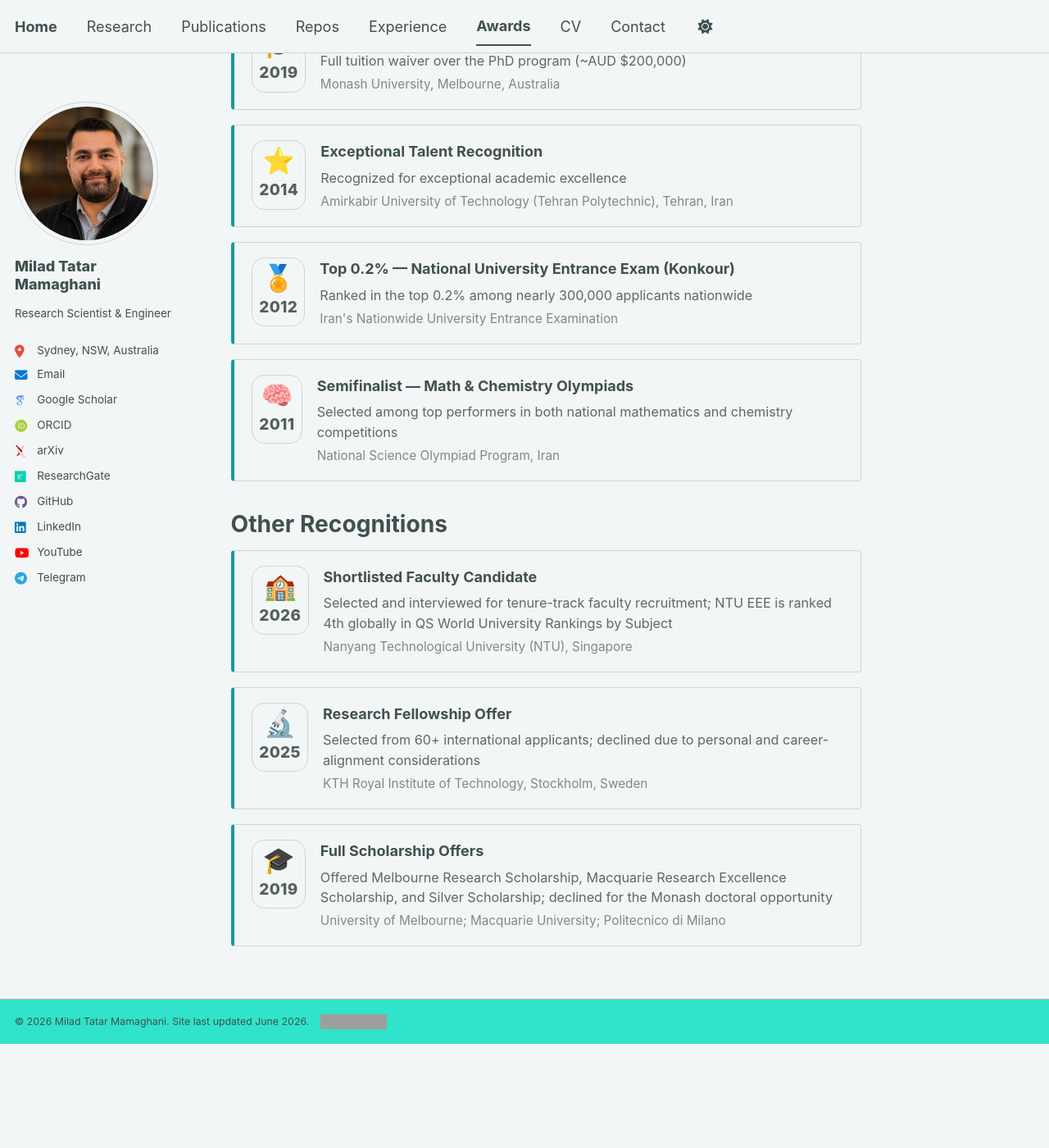
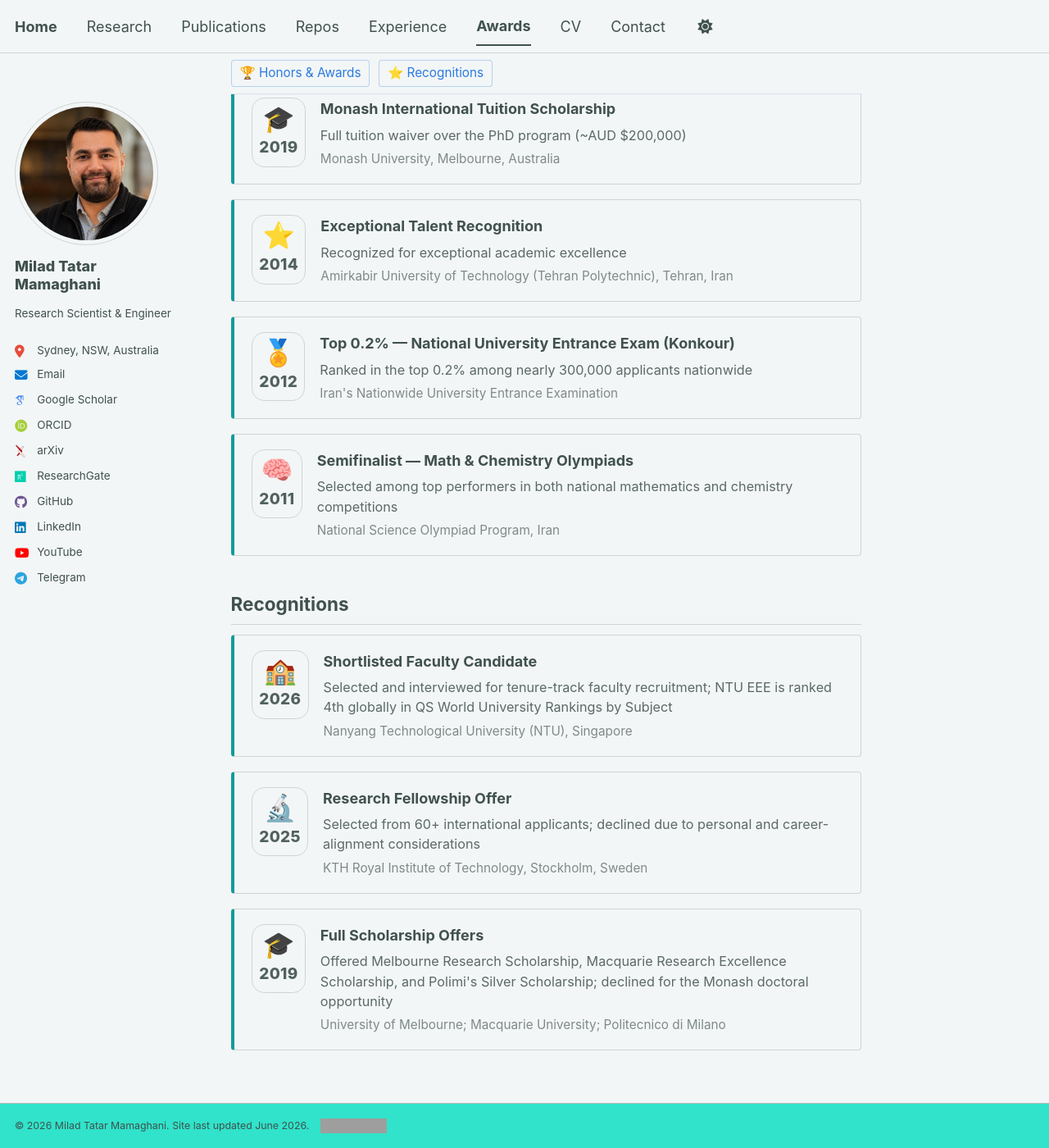
Before and after one commit to miladtm94/miladtm94.github.io, a Jekyll site: the page built from _pages/awards.html, in a window 1280 px wide and 1400 px high, scrolled down 1694 px. Shown: the whole window at 82% size. Built offline with Jekyll 4.4.1, drawn with Linux system fonts in a browser that asks for light colours; some web fonts are replaced; before the commit the page ends 2967 px from its top, so only the background shows below that; some of the changed text lies outside the part shown; grey boxes are pictures that could not be loaded.

Commit message:
some  updates

```diff
--- a/_data/awards.yml
+++ b/_data/awards.yml
@@ -12,7 +12,7 @@ honours:
   - icon: "📚"
     year: "2025"
     title: '<a href="https://www.comsoc.org/publications/best-readings/covert-communication-and-networking">IEEE ComSoc Best Readings in Covert Communication and Networking</a>'
-    detail: 'Recognizes impactful and landmark technical contributions in the field; featured paper: <a href="/publication/aerial-irs-thz-covert"><em>Aerial Intelligent Reflecting Surface-Enabled Terahertz Covert Communications in Beyond-5G Internet of Things</em></a>'
+    detail: 'Recognizes impactful and landmark technical contributions in the field'
     source: "IEEE Communications Society"
 
   - icon: "🏆"
@@ -109,5 +109,5 @@ recognitions:
   - icon: "🎓"
     year: "2019"
     title: "Full Scholarship Offers"
-    detail: "Offered Melbourne Research Scholarship, Macquarie Research Excellence Scholarship, and Silver Scholarship; declined for the Monash doctoral opportunity"
+    detail: "Offered Melbourne Research Scholarship, Macquarie Research Excellence Scholarship, and Polimi's Silver Scholarship; declined for the Monash doctoral opportunity"
     source: "University of Melbourne; Macquarie University; Politecnico di Milano"
--- a/_pages/awards.html
+++ b/_pages/awards.html
@@ -1,16 +1,26 @@
 ---
 layout: single
-title: "Awards"
+title: "Honors and Awards"
 permalink: /awards/
 author_profile: true
 ---
 
+<h1 class="page__title">Honors and Awards</h1>
+
+<!-- Sticky Section Navigation -->
+<nav class="sticky-quicknav" style="background:var(--global-bg-color); border:none; border-bottom:1px solid rgba(42,122,226,0.15); border-radius:0; box-shadow:none; padding:0.45em 0; margin-bottom:2em;">
+  <div style="display:flex; flex-wrap:wrap; align-items:center; gap:0.4em 0.6em;">
+    <a href="#honours-awards" style="text-decoration:none; font-size:0.85em; padding:0.25em 0.65em; border-radius:4px; border:1px solid rgba(42,122,226,0.3); color:#2a7ae2; white-space:nowrap; background:var(--global-bg-color);">🏆&nbsp;Honors &amp; Awards</a>
+    <a href="#recognitions" style="text-decoration:none; font-size:0.85em; padding:0.25em 0.65em; border-radius:4px; border:1px solid rgba(42,122,226,0.3); color:#2a7ae2; white-space:nowrap; background:var(--global-bg-color);">⭐&nbsp;Recognitions</a>
+  </div>
+</nav>
+
 <!-- ── AWARDS & SCHOLARSHIPS ──────────────────────────────── -->
-<h1 id="honours-awards" class="anchored-heading">Honors, Awards & Grants</h1>
+<h2 id="honours-awards" class="anchored-heading" style="scroll-margin-top:3.5em;">Honors, Awards & Grants</h2>
 {% include timeline-list.html items=site.data.awards.honours %}
 
 <!-- ── OTHER RECOGNITIONS ─────────────────────────────────── -->
-<h1 id="other-recognitions" class="anchored-heading">Other Recognitions</h1>
+<h2 id="recognitions" class="anchored-heading" style="scroll-margin-top:3.5em;">Recognitions</h2>
 {% include timeline-list.html items=site.data.awards.recognitions %}
 
 <style>html { scroll-behavior: smooth; }</style>
--- a/_pages/publications.html
+++ b/_pages/publications.html
@@ -27,7 +27,7 @@ redirect_from:
     <a href="#conference-papers" style="text-decoration:none; font-size:0.85em; padding:0.25em 0.65em; border-radius:4px; border:1px solid rgba(42,122,226,0.3); color:#2a7ae2; white-space:nowrap; background:var(--global-bg-color);">🎤&nbsp;Conference Papers&nbsp;<span style="opacity:0.65;">({{ conferences_count }})</span></a>
     {% endif %}
     {% if submitted_count > 0 %}
-    <a href="#under-review" style="text-decoration:none; font-size:0.85em; padding:0.25em 0.65em; border-radius:4px; border:1px solid rgba(42,122,226,0.3); color:#2a7ae2; white-space:nowrap; background:var(--global-bg-color);">📩&nbsp;Submitted&nbsp;<span style="opacity:0.65;">({{ submitted_count }})</span></a>
+    <a href="#under-review" style="text-decoration:none; font-size:0.85em; padding:0.25em 0.65em; border-radius:4px; border:1px solid rgba(42,122,226,0.3); color:#2a7ae2; white-space:nowrap; background:var(--global-bg-color);">📩&nbsp;Preprints&nbsp;<span style="opacity:0.65;">({{ submitted_count }})</span></a>
     {% endif %}
     {% if talks_count > 0 %}
     <a href="#talks" style="text-decoration:none; font-size:0.85em; padding:0.25em 0.65em; border-radius:4px; border:1px solid rgba(42,122,226,0.3); color:#2a7ae2; white-space:nowrap; background:var(--global-bg-color);">🗣️&nbsp;Talks&nbsp;<span style="opacity:0.65;">({{ talks_count }})</span></a>
```
